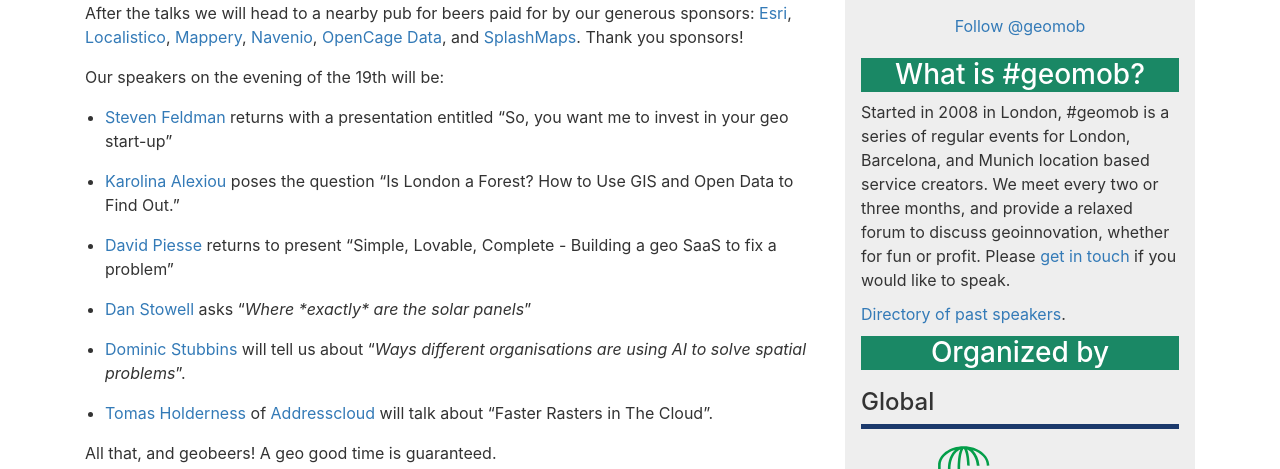
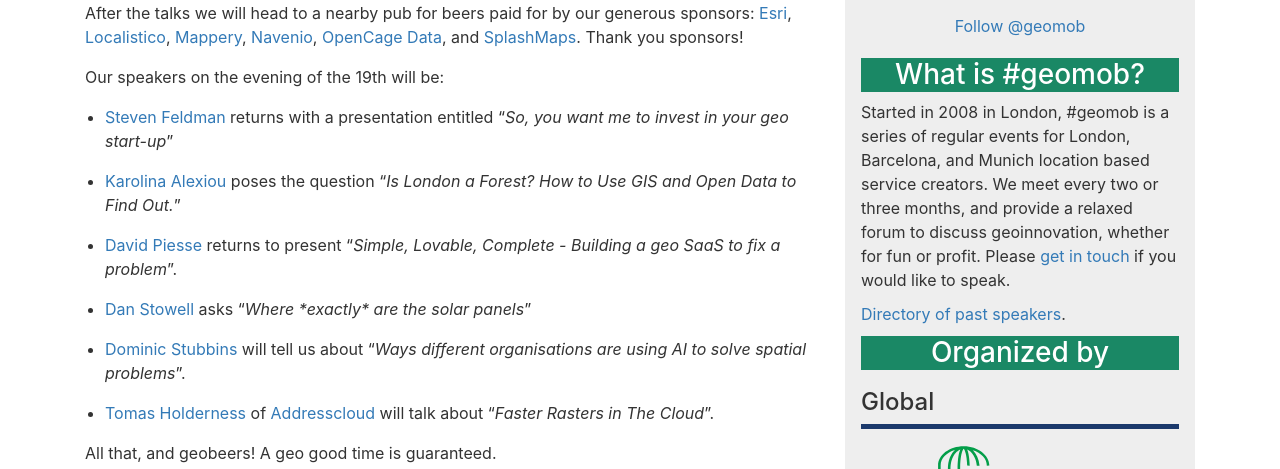
Before and after one commit to geomob/geomob-website, a Jekyll site: the page built from _posts/2019-01-02-march-19th-geomob-details.markdown, in a window 1280 px wide. Shown: the part 483-952 px from the top of the page. Built offline with Jekyll 4.4.1, drawn with Linux system fonts in a browser that asks for light colours; comment, search, counter and statistics services are not loaded.

Commit message:
formatting

```diff
--- a/_posts/2019-01-02-march-19th-geomob-details.markdown
+++ b/_posts/2019-01-02-march-19th-geomob-details.markdown
@@ -29,17 +29,17 @@
 
 Our speakers on the evening of the 19th will be:
 
-* [Steven Feldman](https://twitter.com/StevenFeldman) returns with a presentation entitled "So, you want me to invest in your geo start-up"
+* [Steven Feldman](https://twitter.com/StevenFeldman) returns with a presentation entitled "_So, you want me to invest in your geo start-up_"
 
-* [Karolina Alexiou](https://twitter.com/_sandtweets) poses the question "Is London a Forest? How to Use GIS and Open Data to Find Out."
+* [Karolina Alexiou](https://twitter.com/_sandtweets) poses the question "_Is London a Forest? How to Use GIS and Open Data to Find Out._"
 
-* [David Piesse](https://twitter.com/mapdev) returns to present "Simple, Lovable, Complete - Building a geo SaaS to fix a problem"
+* [David Piesse](https://twitter.com/mapdev) returns to present "_Simple, Lovable, Complete - Building a geo SaaS to fix a problem_".
 
 * [Dan Stowell](https://twitter.com/mclduk) asks "_Where *exactly* are the solar panels_"
 
 * [Dominic Stubbins](https://twitter.com/DomStubbins) will tell us about "_Ways different organisations are using AI to solve spatial problems_".
 
-* [Tomas Holderness](https://twitter.com/iHolderness) of [Addresscloud](https://www.addresscloud.com) will talk about "Faster Rasters in The Cloud".
+* [Tomas Holderness](https://twitter.com/iHolderness) of [Addresscloud](https://www.addresscloud.com) will talk about "_Faster Rasters in The Cloud_".
 
 
 All that, and geobeers! A geo good time is guaranteed.
```
